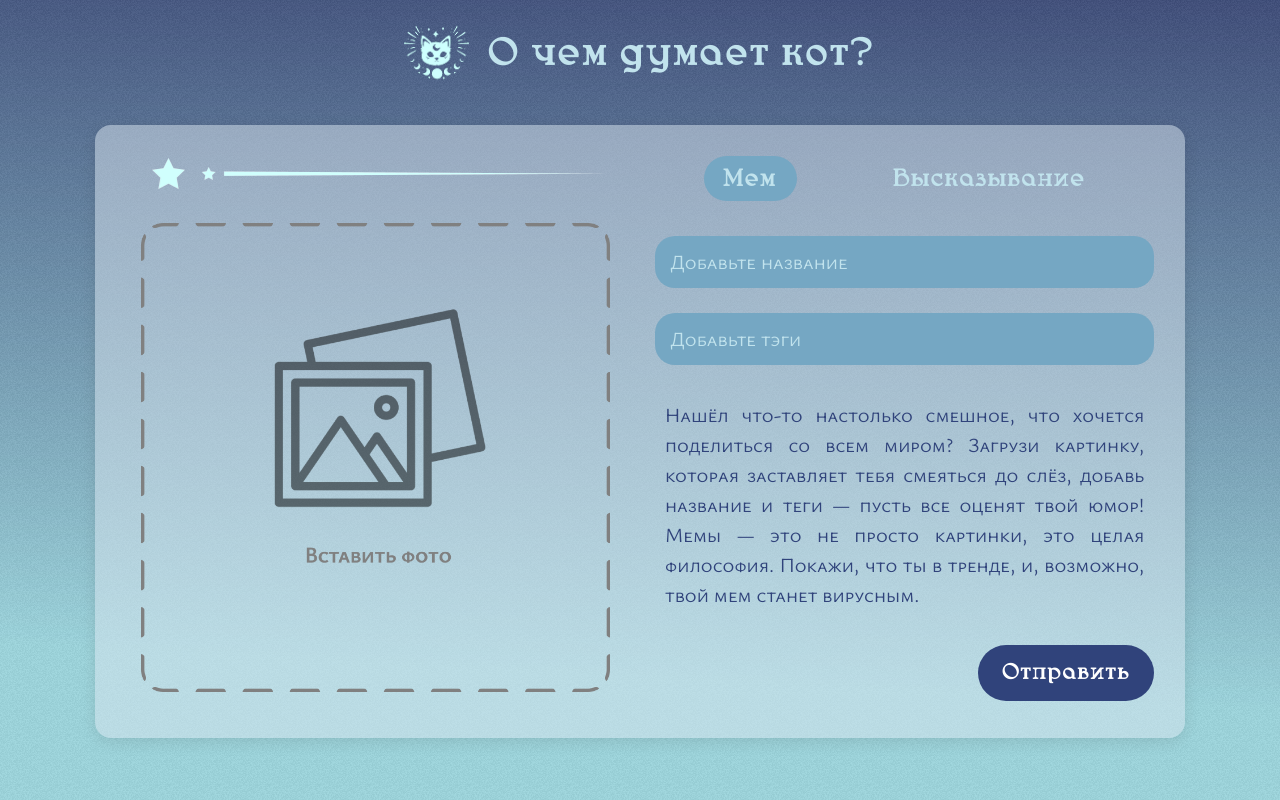
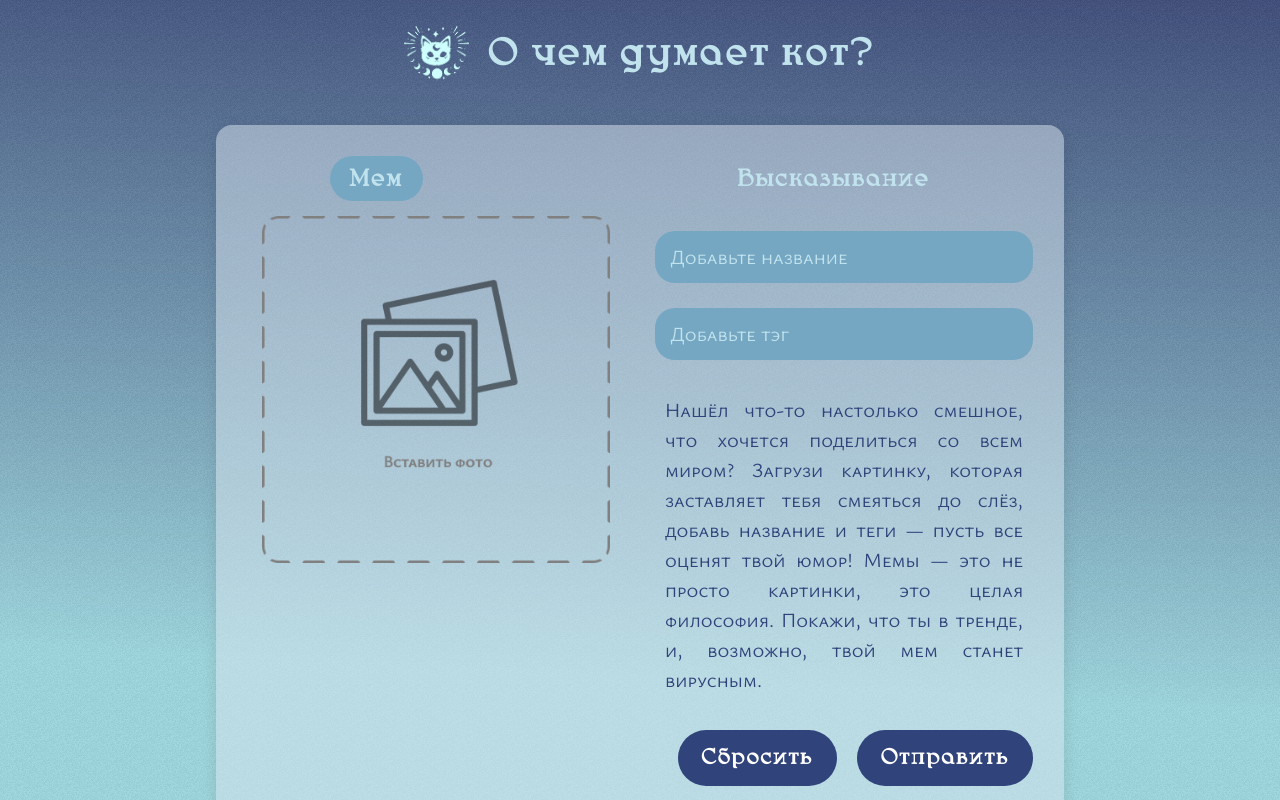
Before and after one commit to sofisofi01/cat_app_front, a Next.js app: page /upload in a window 1280 px wide. Shown: the top 800 px of the page. Built offline with nearby package versions, Linux system fonts and the light colour scheme.

Commit message:
final fixes

```diff
--- a/src/components/FormMemes/form.module.scss
+++ b/src/components/FormMemes/form.module.scss
@@ -14,6 +14,11 @@
   justify-content: flex-start;
   gap: 20px;
   width: 100%;
+}
+
+.successMessage {
+  color: $color-blue;
+  font-weight: bold;
 }
 
 .starImage,
@@ -51,7 +56,9 @@
 .submitButtonContainer {
   display: flex;
   justify-content: center;
+  gap: 20px;
   align-items: center;
+  flex-direction: column;
 }
 
 .submitButton {
@@ -95,6 +102,7 @@
 
 @include breakpoints(xs) {
   .submitButtonContainer {
+    flex-direction: row;
     justify-content: center;
   }
 
@@ -104,6 +112,16 @@
 }
 
 @include breakpoints(md) {
+  .formContainer {
+    display: flex;
+    flex-direction: row;
+  }
+
+  .leftBlock {
+    width: 50%;
+    max-width: 500px;
+  }
+
   .submitButtonContainer {
     justify-content: flex-end;
   }
@@ -142,6 +160,11 @@
 }
 
 @include breakpoints(xxl) {
+  .leftBlock {
+    width: 50%;
+    max-width: 800px;
+  }
+
   .submitButtonContainer {
     justify-content: flex-end;
   }
--- a/src/components/FormMemes/index.tsx
+++ b/src/components/FormMemes/index.tsx
@@ -2,18 +2,111 @@
 import { UploadPageProps } from "./types";
 import styles from "./form.module.scss";
 import { Image } from "@/components/Image";
-import star from "@/landings/upload/assets/star.png";
+import { ChangeEvent, FormEvent, useRef, useState } from "react";
+import { ImageService } from "@/services/api";
 
-export function FormMemes({ text, image }: UploadPageProps) {
+export function FormMemes({ text, image: initialImage }: UploadPageProps) {
+  const [selectedFile, setSelectedFile] = useState<File | null>(null);
+  const [previewUrl, setPreviewUrl] = useState(initialImage?.src || "");
+  const [name, setName] = useState("");
+  const [tag, setTag] = useState("");
+  const [isLoading, setIsLoading] = useState(false);
+  const [error, setError] = useState("");
+  const [success, setSuccess] = useState("");
+  const fileInputRef = useRef<HTMLInputElement>(null);
+
+  const handleLeftBlockClick = () => {
+    fileInputRef.current?.click();
+  };
+
+  const handleFileChange = (e: ChangeEvent<HTMLInputElement>) => {
+    const file = e.target.files?.[0];
+    if (!file) return;
+
+    if (!file.type.startsWith("image/")) {
+      setError("Пожалуйста, выберите файл изображения");
+      return;
+    }
+
+    setError("");
+    setSuccess("");
+
+    const reader = new FileReader();
+    reader.onloadend = () => {
+      setPreviewUrl(reader.result as string);
+    };
+    reader.readAsDataURL(file);
+    setSelectedFile(file);
+  };
+
+  const handleSubmit = async (e: FormEvent) => {
+    e.preventDefault();
+
+    if (!selectedFile || !name.trim()) {
+      setError("Изображение и название обязательны");
+      return;
+    }
+
+    setIsLoading(true);
+    setError("");
+    setSuccess("");
+
+    try {
+      await ImageService.upload(selectedFile, name.trim(), tag.trim());
+
+      setSuccess("Изображение успешно загружено!");
+      setPreviewUrl(initialImage.src || "");
+      setName("");
+      setTag("");
+      if (fileInputRef.current) fileInputRef.current.value = "";
+    } catch (err) {
+      console.error("Upload failed:", err);
+      setError(
+        "Ошибка при загрузке изображения. Пожалуйста, попробуйте снова.",
+      );
+    } finally {
+      setIsLoading(false);
+    }
+  };
+
+  const handleReset = () => {
+    setSelectedFile(null);
+    setPreviewUrl(initialImage.src || "");
+    setName("");
+    setTag("");
+    setError("");
+    setSuccess("");
+    if (fileInputRef.current) fileInputRef.current.value = "";
+  };
+
   return (
-    <>
-      <div className={styles.leftBlock}>
-        <Image
-          src={star.src}
-          alt="Star decoration"
-          className={styles.starImage}
+    <form onSubmit={handleSubmit} className={styles.formContainer}>
+      <div
+        className={styles.leftBlock}
+        onClick={handleLeftBlockClick}
+        style={{ cursor: "pointer" }}
+      >
+        <input
+          type="file"
+          ref={fileInputRef}
+          onChange={handleFileChange}
+          style={{ display: "none" }}
+          accept="image/*"
         />
-        <Image {...image} className={styles.insertImage} />
+        {previewUrl ? (
+          <Image
+            src={previewUrl}
+            alt="Выбранное изображение"
+            className={styles.insertImage}
+            width={300}
+            height={300}
+          />
+        ) : (
+          <div className={styles.uploadPrompt}>
+            <div className={styles.uploadIcon}>+</div>
+            <div>Нажмите для загрузки изображения</div>
+          </div>
+        )}
       </div>
 
       <div className={styles.rightBottomBlock}>
@@ -22,22 +115,45 @@ export function FormMemes({ text, image }: UploadPageProps) {
             type="text"
             className={styles.inputField}
             placeholder="Добавьте название"
+            value={name}
+            onChange={(e) => setName(e.target.value)}
+            required
           />
         </div>
         <div className={styles.inputGroup}>
           <input
             type="text"
             className={styles.inputField}
-            placeholder="Добавьте тэги"
+            placeholder="Добавьте тэг"
+            value={tag}
+            onChange={(e) => setTag(e.target.value)}
           />
         </div>
         <div className={styles.blockItem}>
           <p>{text}</p>
         </div>
+
+        {error && <div className={styles.successMessage}>{error}</div>}
+        {success && <div className={styles.successMessage}>{success}</div>}
+
         <div className={styles.submitButtonContainer}>
-          <button className={styles.submitButton}>Отправить</button>
+          <button
+            type="button"
+            onClick={handleReset}
+            className={styles.submitButton}
+            disabled={isLoading}
+          >
+            Сбросить
+          </button>
+          <button
+            type="submit"
+            className={styles.submitButton}
+            disabled={isLoading}
+          >
+            {isLoading ? "Загрузка..." : "Отправить"}
+          </button>
         </div>
       </div>
-    </>
+    </form>
   );
 }
--- a/src/components/FormThoughts/index.tsx
+++ b/src/components/FormThoughts/index.tsx
@@ -2,18 +2,122 @@
 import { UploadPageProps } from "./types";
 import styles from "./form.module.scss";
 import { Image } from "@/components/Image";
-import star from "@/landings/upload/assets/star.png";
+import { ChangeEvent, FormEvent, useRef, useState } from "react";
+import { PredictionService } from "@/services/api/prediction";
 
 export function FormThoughts({ text, image }: UploadPageProps) {
+  const [selectedAvatar, setSelectedAvatar] = useState<File | null>(null);
+  const [avatarPreviewUrl, setAvatarPreviewUrl] = useState(image.src);
+  const [quote, setQuote] = useState("");
+  const [tag, setTag] = useState("");
+  const [isLoading, setIsLoading] = useState(false);
+  const [error, setError] = useState("");
+  const [success, setSuccess] = useState("");
+  const avatarInputRef = useRef<HTMLInputElement>(null);
+
+  const handleReset = () => {
+    setSelectedAvatar(null);
+    setAvatarPreviewUrl(image.src);
+    setQuote("");
+    setTag("");
+    setError("");
+    setSuccess("");
+    if (avatarInputRef.current) avatarInputRef.current.value = "";
+  };
+
+  const handleAvatarClick = () => {
+    avatarInputRef.current?.click();
+  };
+
+  const handleAvatarChange = (e: ChangeEvent<HTMLInputElement>) => {
+    const file = e.target.files?.[0];
+    if (!file) return;
+
+    if (!file.type.startsWith("image/")) {
+      setError("Пожалуйста, выберите файл изображения для аватара");
+      return;
+    }
+
+    setSelectedAvatar(file);
+    setError("");
+    setSuccess("");
+
+    const reader = new FileReader();
+    reader.onloadend = () => {
+      setAvatarPreviewUrl(reader.result as string);
+    };
+    reader.readAsDataURL(file);
+  };
+
+  const handleSubmit = async (e: FormEvent) => {
+    e.preventDefault();
+    setError("");
+    setSuccess("");
+
+    if (!quote.trim()) {
+      setError("Высказывание обязательно");
+      return;
+    }
+
+    setIsLoading(true);
+
+    try {
+      const formData = new FormData();
+      formData.append("text", quote);
+
+      if (tag.trim()) {
+        formData.append("tag", tag.trim());
+      }
+
+      if (selectedAvatar) {
+        formData.append("avatar", selectedAvatar);
+      }
+
+      const response = await PredictionService.create(formData);
+      console.debug(response);
+
+      setSuccess("Высказывание успешно добавлено!");
+
+      setQuote("");
+      setTag("");
+      setSelectedAvatar(null);
+      setAvatarPreviewUrl(image.src);
+      if (avatarInputRef.current) avatarInputRef.current.value = "";
+    } catch (err: unknown) {
+      console.error("Upload failed:", err);
+      setError(
+        "Ошибка при добавлении высказывания. Пожалуйста, попробуйте снова.",
+      );
+    } finally {
+      setIsLoading(false);
+    }
+  };
+
   return (
-    <>
+    <form onSubmit={handleSubmit} className={styles.formContainer}>
       <div className={styles.leftBlock}>
-        <Image
-          src={star.src}
-          alt="Star decoration"
-          className={styles.starImage}
-        />
-        <Image {...image} className={styles.insertImage} />
+        <div onClick={handleAvatarClick} style={{ cursor: "pointer" }}>
+          <input
+            type="file"
+            ref={avatarInputRef}
+            onChange={handleAvatarChange}
+            style={{ display: "none" }}
+            accept="image/*"
+          />
+          {avatarPreviewUrl ? (
+            <Image
+              src={avatarPreviewUrl}
+              alt="Аватар автора"
+              className={styles.insertImage}
+              width={150}
+              height={150}
+            />
+          ) : (
+            <div className={styles.avatarUploadPrompt}>
+              <div>Добавить аватар</div>
+            </div>
+          )}
+        </div>
       </div>
 
       <div className={styles.rightBottomBlock}>
@@ -22,22 +126,46 @@ export function FormThoughts({ text, image }: UploadPageProps) {
             type="text"
             className={styles.inputField}
             placeholder="Добавьте высказывание"
+            value={quote}
+            onChange={(e) => setQuote(e.target.value)}
+            required
           />
         </div>
         <div className={styles.inputGroup}>
           <input
             type="text"
             className={styles.inputField}
-            placeholder="Добавьте тэги"
+            placeholder="Добавьте тэг"
+            value={tag}
+            onChange={(e) => setTag(e.target.value)}
+            required
           />
         </div>
         <div className={styles.blockItem}>
           <p>{text}</p>
         </div>
-        <div className={styles.submitButtonContainer}>
-          <button className={styles.submitButton}>Отправить</button>
+
+        {error && <div className={styles.successMessage}>{error}</div>}
+        {success && <div className={styles.successMessage}>{success}</div>}
+
+        <div className={styles.buttonGroup}>
+          <button
+            type="button"
+            onClick={handleReset}
+            className={styles.submitButton}
+            disabled={isLoading}
+          >
+            Сбросить
+          </button>
+          <button
+            type="submit"
+            className={styles.submitButton}
+            disabled={isLoading}
+          >
+            {isLoading ? "Загрузка..." : "Опубликовать"}
+          </button>
         </div>
       </div>
-    </>
+    </form>
   );
 }
--- a/src/landings/upload/upload.module.scss
+++ b/src/landings/upload/upload.module.scss
@@ -30,19 +30,8 @@
   border-radius: 16px;
   padding: 16px;
   box-shadow: 0 4px 16px rgba(0, 0, 0, 0.1);
-  display: grid;
   align-items: stretch;
   max-width: 100%;
-
-  grid-template-columns: 1fr;
-  grid-template-areas:
-    "left"
-    "rightTop"
-    "rightBottom";
-}
-
-.transparentBlock * {
-  width: 100%;
 }
 
 .rightTopBlock {
@@ -91,10 +80,6 @@
       "rightBottom";
   }
 
-  .transparentBlock * {
-    width: auto;
-  }
-
   .tabs {
     justify-content: space-between;
   }
@@ -131,11 +116,9 @@
   }
 
   .transparentBlock {
-    width: 90%;
-    grid-template-columns: 1fr 1fr;
-    grid-template-areas:
-      "left rightTop"
-      "left rightBottom";
+    max-width: 70%;
+    display: flex;
+    flex-direction: column;
   }
 
   .tab,
@@ -159,11 +142,6 @@
   .wrapper {
     height: 500px;
   }
-
-  .transparentBlock {
-    max-width: 70%;
-  }
-
   .tab,
   .tabActive {
     font-size: 23px;
```
Also changed, not shown: src/components/FormThoughts/form.module.scss (+38 -0 lines), src/pages/download/index.tsx (deleted, +0 -8 lines), src/services/api/image.ts (+10 -3 lines), src/services/api/prediction.ts (+7 -3 lines).
